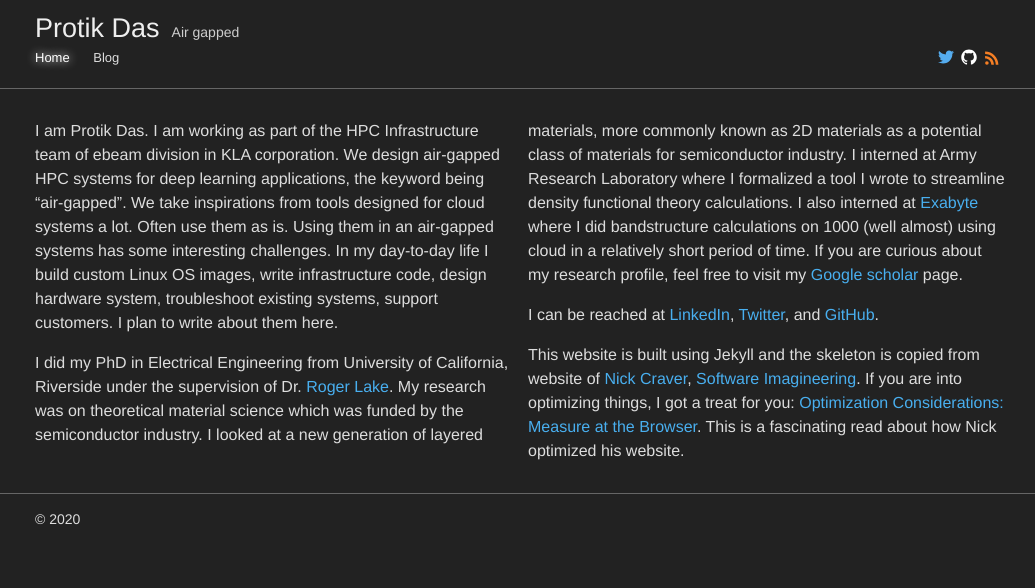
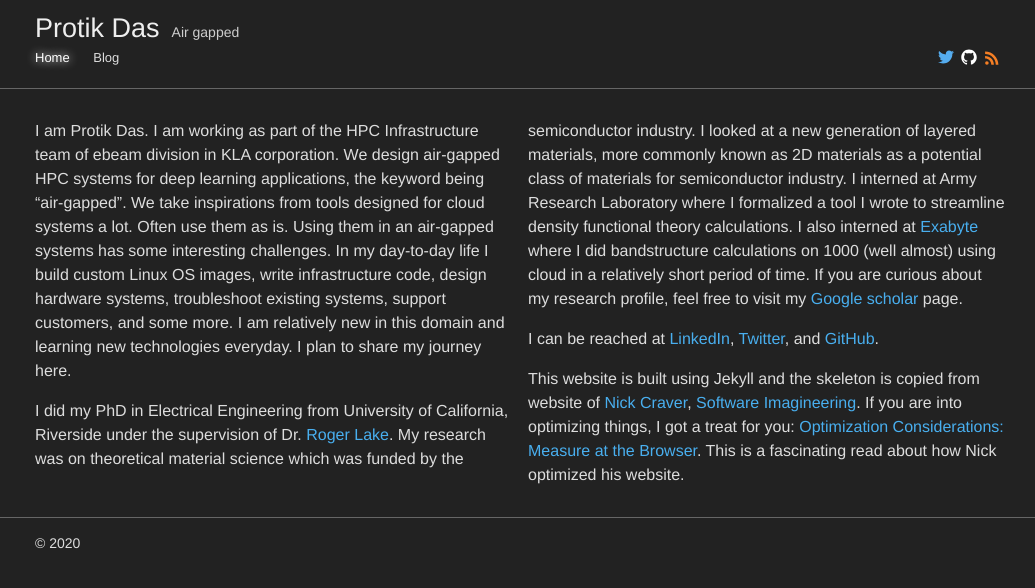
Before and after one commit to protik77/protik77.github.io, a Jekyll site: the page built from index.html, in a window 1280 px wide. Shown: the top 588 px of the page, without its empty margins (120-1155 px from the left). Built offline with Jekyll 4.4.1, drawn with Linux system fonts in a browser that asks for light colours.

Commit message:
clarify what I do

```diff
--- a/_includes/about.md
+++ b/_includes/about.md
@@ -1,4 +1,4 @@
-I am Protik Das. I am working as part of the HPC Infrastructure team of ebeam division in KLA corporation. We design air-gapped HPC systems for deep learning applications, the keyword being "air-gapped". We take inspirations from tools designed for cloud systems a lot. Often use them as is. Using them in an air-gapped systems has some interesting challenges. In my day-to-day life I build custom Linux OS images, write infrastructure code, design hardware system, troubleshoot existing systems, support customers. I plan to write about them here.
+I am Protik Das. I am working as part of the HPC Infrastructure team of ebeam division in KLA corporation. We design air-gapped HPC systems for deep learning applications, the keyword being "air-gapped". We take inspirations from tools designed for cloud systems a lot. Often use them as is. Using them in an air-gapped systems has some interesting challenges. In my day-to-day life I build custom Linux OS images, write infrastructure code, design hardware systems, troubleshoot existing systems, support customers, and some more. I am relatively new in this domain and learning new technologies everyday. I plan to share my journey here.
 
 I did my PhD in Electrical Engineering from University of California, Riverside under the supervision of Dr. [Roger Lake](https://intra.ece.ucr.edu/~rlake/). My research was on theoretical material science which was funded by the semiconductor industry. I looked at a new generation of layered materials, more commonly known as 2D materials as a potential class of materials for semiconductor industry. I interned at Army Research Laboratory where I formalized a tool I wrote to streamline density functional theory calculations. I also interned at [Exabyte](https://exabyte.io/) where I did bandstructure calculations on 1000 (well almost) using cloud in a relatively short period of time. If you are curious about my research profile, feel free to visit my [Google scholar](https://scholar.google.com/citations?user=RcgIf7MAAAAJ&hl=en) page.
 
```
